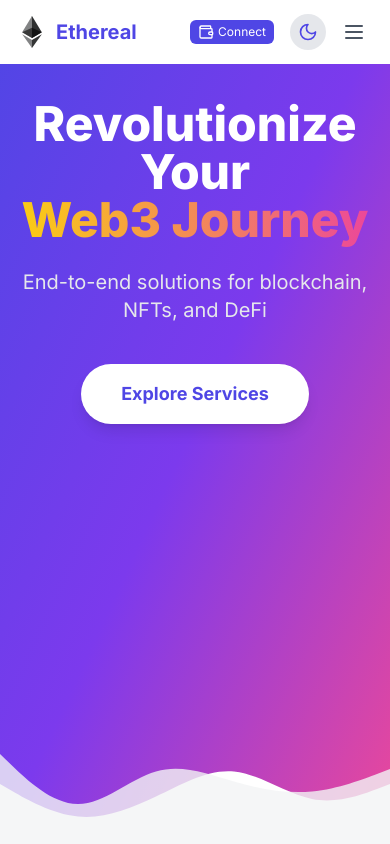
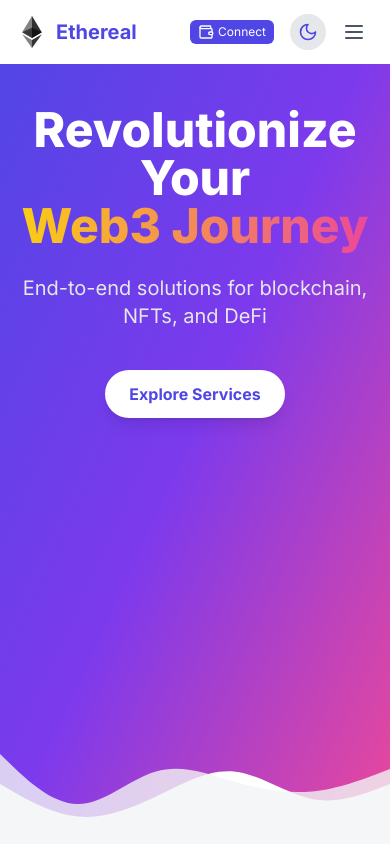
Before and after one commit to hardihardi/Ethereal, a Next.js app: page / in a window 390 px wide. Shown: the top 844 px of the page. Built offline with nearby package versions, Linux system fonts and the light colour scheme.

Commit message:
Update Hero.tsx

```diff
--- a/components/Hero.tsx
+++ b/components/Hero.tsx
@@ -48,7 +48,7 @@ export default function Hero() {
         >
           <Link
             href="/services"
-            className="bg-white text-indigo-600 font-bold py-4 px-10 rounded-full text-lg shadow-lg hover:shadow-xl transition duration-300 hover:bg-gray-100 cursor-pointer z-10 relative inline-block"
+            className="bg-white text-indigo-600 font-bold py-3 sm:py-4 px-6 sm:px-10 rounded-full text-base sm:text-lg shadow-lg hover:shadow-xl transition duration-300 hover:bg-gray-100 active:bg-gray-200 focus:outline-none focus:ring-2 focus:ring-indigo-500 focus:ring-offset-2 cursor-pointer z-10 relative inline-block w-full sm:w-auto text-center"
           >
             Explore Services
           </Link>
```
